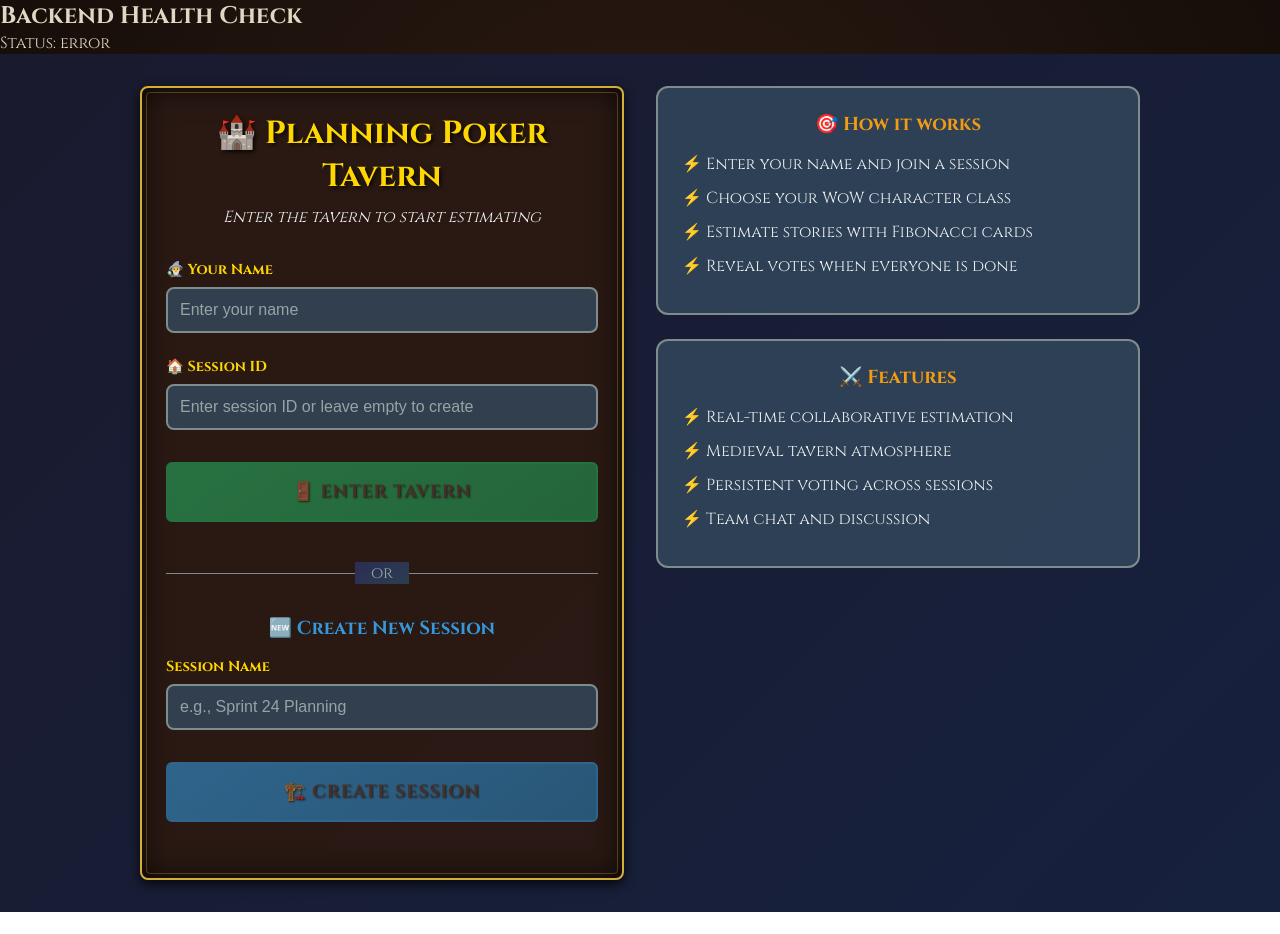
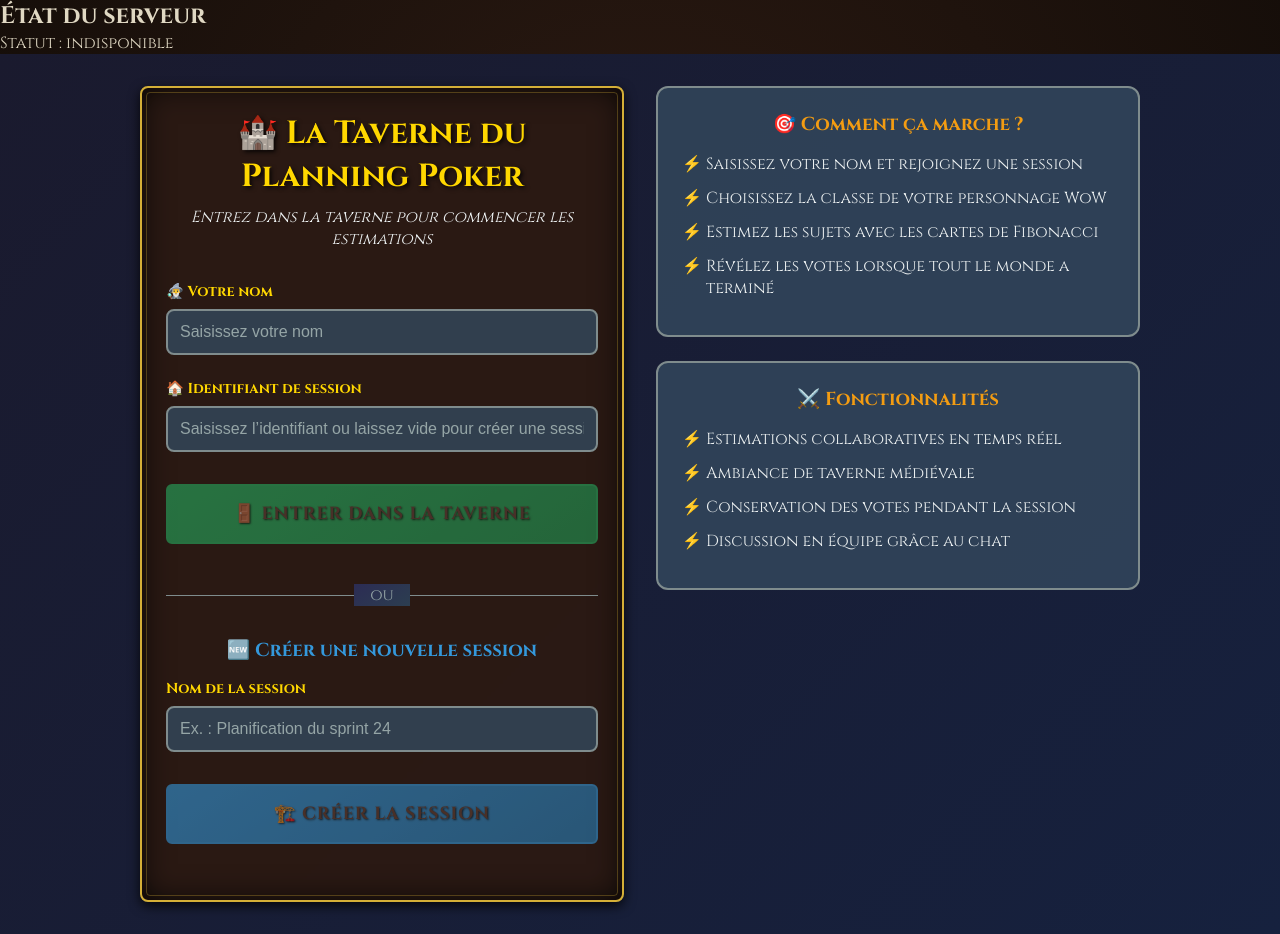
Before and after one commit to AdeleRICHARD/poker-tavern, a Vue app in the folder front-poker-tavern/: page / in a window 1280 px wide. Before the commit the page ends 912 px from the top, so only its background shows below. Built offline with nearby package versions, Linux system fonts and the light colour scheme; no server answers.

Commit message:
feat: translate homepage to French

```diff
--- a/front-poker-tavern/index.html
+++ b/front-poker-tavern/index.html
@@ -6,7 +6,7 @@
       name="viewport"
       content="width=device-width, initial-scale=1.0, maximum-scale=1.0, user-scalable=no"
     />
-    <title>🏰 Planning Poker Tavern</title>
+    <title>🏰 La Taverne du Planning Poker</title>
     <style>
       body {
         margin: 0;
--- a/front-poker-tavern/src/components/HealthChecker.vue
+++ b/front-poker-tavern/src/components/HealthChecker.vue
@@ -1,7 +1,7 @@
 <template>
     <div>
-        <h2>Backend Health Check</h2>
-        <p>Status: {{ healthStatus }}</p>
+        <h2>État du serveur</h2>
+        <p>Statut : {{ healthStatus }}</p>
     </div>
 </template>
 
@@ -9,16 +9,16 @@
 import { ref, onMounted } from "vue";
 import { getApiUrl } from "@/config/api";
 
-const healthStatus = ref("loading...");
+const healthStatus = ref("vérification...");
 
 const checkHealth = async () => {
     try {
         const response = await fetch(getApiUrl("/health"));
         const data = await response.json();
-        healthStatus.value = data.status;
+        healthStatus.value = data.status === "ok" ? "opérationnel" : data.status;
     } catch (error) {
         console.error("Error fetching /health:", error);
-        healthStatus.value = "error";
+        healthStatus.value = "indisponible";
     }
 };
 
--- a/front-poker-tavern/src/views/LoginView.vue
+++ b/front-poker-tavern/src/views/LoginView.vue
@@ -3,34 +3,34 @@
         <div class="login-container">
             <div class="login-card wow-panel">
                 <div class="login-header">
-                    <h1>🏰 Planning Poker Tavern</h1>
-                    <p>Enter the tavern to start estimating</p>
+                    <h1>🏰 La Taverne du Planning Poker</h1>
+                    <p>Entrez dans la taverne pour commencer les estimations</p>
                 </div>
 
                 <form @submit.prevent="handleLogin" class="login-form">
                     <div class="form-group">
-                        <label for="playerName">🧙‍♂️ Your Name</label>
+                        <label for="playerName">🧙‍♂️ Votre nom</label>
                         <input
                             id="playerName"
                             v-model="playerName"
                             type="text"
-                            placeholder="Enter your name"
+                            placeholder="Saisissez votre nom"
                             required
                             class="form-input"
                         />
                     </div>
 
                     <div class="form-group">
-                        <label for="sessionId">🏠 Session ID</label>
+                        <label for="sessionId">🏠 Identifiant de session</label>
                         <input
                             id="sessionId"
                             v-model="sessionId"
                             type="text"
-                            placeholder="Enter session ID or leave empty to create"
+                            placeholder="Saisissez l’identifiant ou laissez vide pour créer une session"
                             class="form-input"
                         />
                         <div v-if="sessionId" class="session-prefilled-notice">
-                            ✨ Ready to join! Just enter your name above.
+                            ✨ La session est prête ! Saisissez simplement votre nom ci-dessus.
                         </div>
                     </div>
 
@@ -41,29 +41,29 @@
                             :disabled="!playerName.trim() || isLoading"
                         >
                             {{
-                                isLoading ? "Connecting..." : "🚪 Enter Tavern"
+                                isLoading ? "Connexion..." : "🚪 Entrer dans la taverne"
                             }}
                         </button>
                     </div>
                 </form>
 
                 <div class="login-divider">
-                    <span>or</span>
+                    <span>ou</span>
                 </div>
 
                 <div class="create-session">
-                    <h3>🆕 Create New Session</h3>
+                    <h3>🆕 Créer une nouvelle session</h3>
                     <form
                         @submit.prevent="handleCreateSession"
                         class="create-form"
                     >
                         <div class="form-group">
-                            <label for="newSessionName">Session Name</label>
+                            <label for="newSessionName">Nom de la session</label>
                             <input
                                 id="newSessionName"
                                 v-model="newSessionName"
                                 type="text"
-                                placeholder="e.g., Sprint 24 Planning"
+                                placeholder="Ex. : Planification du sprint 24"
                                 class="form-input"
                             />
                         </div>
@@ -78,7 +78,7 @@
                             "
                         >
                             {{
-                                isLoading ? "Creating..." : "🏗️ Create Session"
+                                isLoading ? "Création..." : "🏗️ Créer la session"
                             }}
                         </button>
                     </form>
@@ -91,22 +91,22 @@
 
             <div class="login-info">
                 <div class="info-card">
-                    <h3>🎯 How it works</h3>
+                    <h3>🎯 Comment ça marche ?</h3>
                     <ul>
-                        <li>Enter your name and join a session</li>
-                        <li>Choose your WoW character class</li>
-                        <li>Estimate stories with Fibonacci cards</li>
-                        <li>Reveal votes when everyone is done</li>
+                        <li>Saisissez votre nom et rejoignez une session</li>
+                        <li>Choisissez la classe de votre personnage WoW</li>
+                        <li>Estimez les sujets avec les cartes de Fibonacci</li>
+                        <li>Révélez les votes lorsque tout le monde a terminé</li>
                     </ul>
                 </div>
 
                 <div class="info-card">
-                    <h3>⚔️ Features</h3>
+                    <h3>⚔️ Fonctionnalités</h3>
                     <ul>
-                        <li>Real-time collaborative estimation</li>
-                        <li>Medieval tavern atmosphere</li>
-                        <li>Persistent voting across sessions</li>
-                        <li>Team chat and discussion</li>
+                        <li>Estimations collaboratives en temps réel</li>
+                        <li>Ambiance de taverne médiévale</li>
+                        <li>Conservation des votes pendant la session</li>
+                        <li>Discussion en équipe grâce au chat</li>
                     </ul>
                 </div>
             </div>
@@ -165,7 +165,7 @@ async function handleLogin() {
         } else {
             // Create default session
             await gameStore.createSession(
-                `${playerName.value}'s Session`,
+                `Session de ${playerName.value}`,
                 [],
                 playerName.value.trim(),
             );
@@ -177,15 +177,15 @@ async function handleLogin() {
         if (error instanceof Error) {
             if (error.message.includes("Session not found")) {
                 errorMessage.value =
-                    "Session not found. Please check the Session ID or create a new session.";
+                    "Session introuvable. Vérifiez son identifiant ou créez une nouvelle session.";
             } else if (error.message.includes("404")) {
                 errorMessage.value =
-                    "Session not found. Please verify the Session ID.";
+                    "Session introuvable. Vérifiez son identifiant.";
             } else {
-                errorMessage.value = "Failed to connect. Please try again.";
+                errorMessage.value = "Impossible de se connecter. Veuillez réessayer.";
             }
         } else {
-            errorMessage.value = "Failed to connect. Please try again.";
+            errorMessage.value = "Impossible de se connecter. Veuillez réessayer.";
         }
     } finally {
         isLoading.value = false;
@@ -208,7 +208,7 @@ async function handleCreateSession() {
 
         emit("loginSuccess");
     } catch (error) {
-        errorMessage.value = "Failed to create session. Please try again.";
+        errorMessage.value = "Impossible de créer la session. Veuillez réessayer.";
         console.error("Create session error:", error);
     } finally {
         isLoading.value = false;
```
